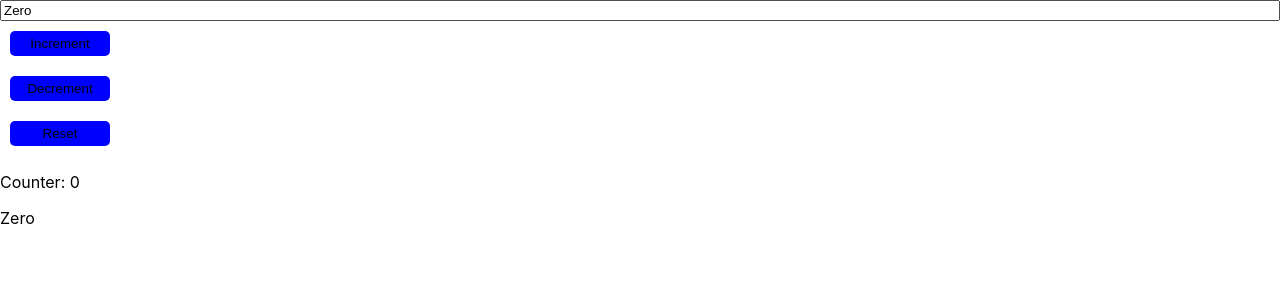
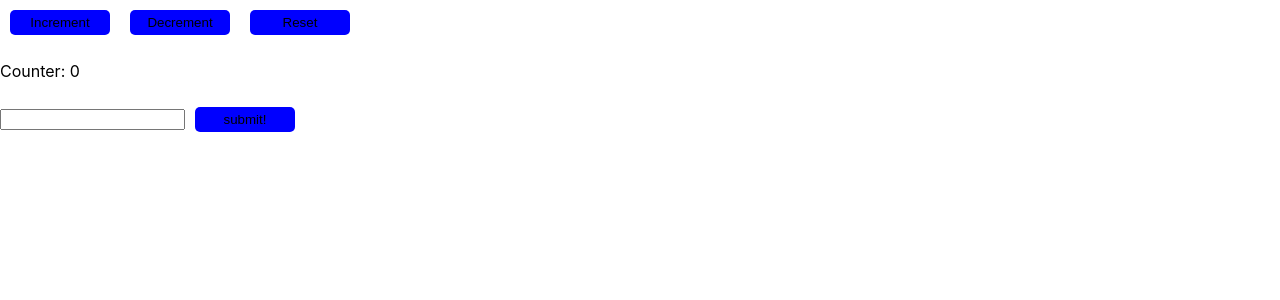
Before and after one commit to wasswaenockmale/reactJS-sessions, a React (Create React App) app in the folder myfirstapp/: page / in a window 1280 px wide. Shown: the top 300 px of the page. Built offline with nearby package versions, Linux system fonts and the light colour scheme.

Commit message:
Added a form that I have handled

```diff
--- a/myfirstapp/src/Counter/Btn.js
+++ b/myfirstapp/src/Counter/Btn.js
@@ -9,13 +9,15 @@
 
         this.state = {
             counter: 0,
-            input:"Zero"
+            input:"",
+            submit:""
         }
 
         this.increment = this.increment.bind(this);
         this.decrement = this.decrement.bind(this);
         this.reset = this.reset.bind(this);
         this.handleChange = this.handleChange.bind(this)
+        this.handleSubmit = this.handleSubmit.bind(this)
     }
 
     increment(){
@@ -49,16 +51,35 @@
             input:event.target.value
         })
     }
+
+
+    handleSubmit(event){
+        event.preventDefault();
+        return this.setState({
+            submit:this.state.input
+        })
+    }
     render(){
         return(
             <div className="container">
-                <input placeholder="Enter something here" value={this.state.input} onChange={this.handleChange}></input>
-                <button onClick={this.increment}>Increment</button>
-                <button onClick={this.decrement}>Decrement</button>
-                <button onClick={this.reset}>Reset</button>
                 <div>
-                    <Counter count={this.state.counter}/>
-                    <p>{this.state.input}</p>
+                    {/* <input placeholder="Enter something here" value={this.state.input} onChange={this.handleChange}></input> */}
+                    <button onClick={this.increment}>Increment</button>
+                    <button onClick={this.decrement}>Decrement</button>
+                    <button onClick={this.reset}>Reset</button>
+                    <div>
+                        <Counter count={this.state.counter}/>
+                        {/* <p>{this.state.input}</p> */}
+                    </div>
+                </div>
+
+                <div>
+                    <form onSubmit={this.handleSubmit}>
+                        <input value={this.state.input} onChange={this.handleChange}></input>
+                        <button type="submit">submit!</button>
+                    </form>
+
+                    <h1>{this.state.submit}</h1>
                 </div>
             </div>
         )
```
